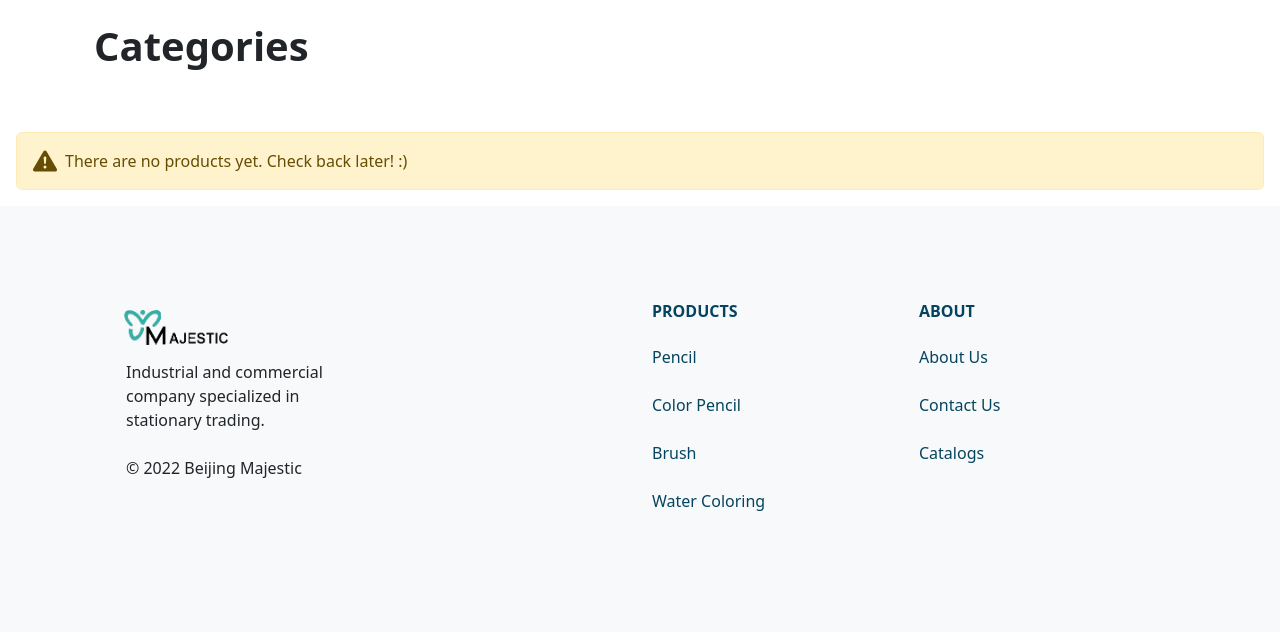
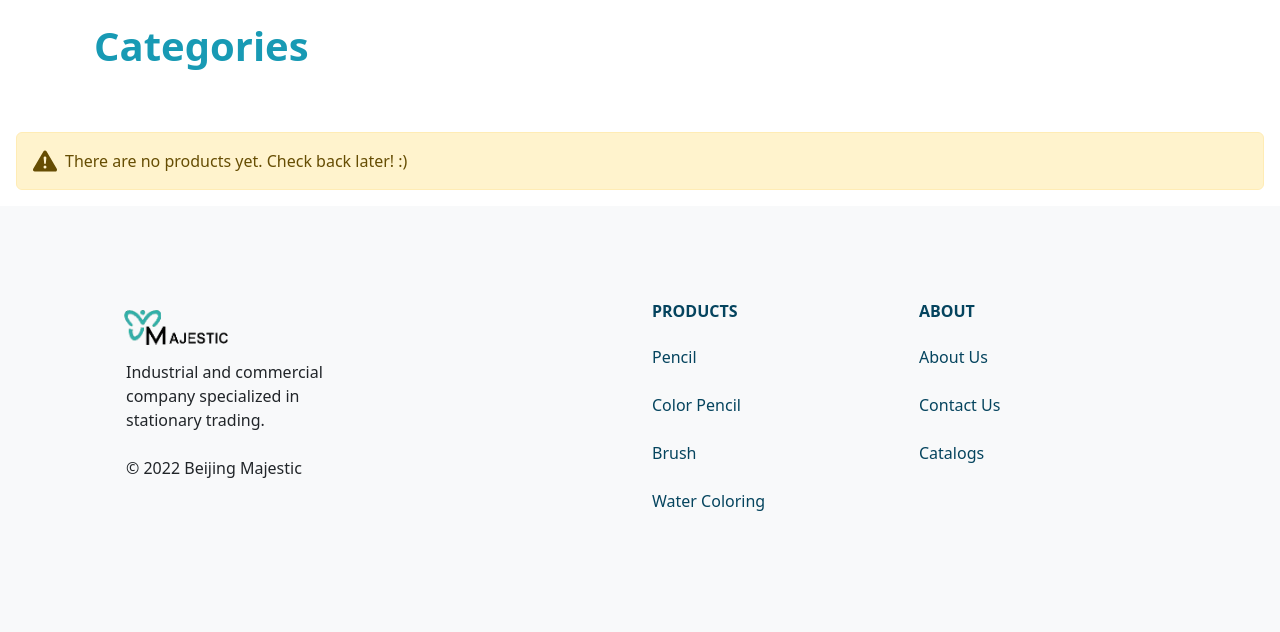
Before and after one commit to YRD-Software/bjmajestic.com, a Django app: page /products/ in a window 1280 px wide. Shown: the part 66-698 px from the top of the page. Run offline with Django 3.2, Linux system fonts and the light colour scheme; data that the repository does not hold is empty.

Commit message:
Update product and detail product page CSS

```diff
--- a/products/static/products/base.css
+++ b/products/static/products/base.css
@@ -16,6 +16,10 @@
 
 .text-navyblue {
     color: var(--navyblue) !important;
+}
+
+.text-bluegrotto {
+    color: var(--bluegrotto) !important;
 }
 
 a:hover {
--- a/products/templates/homepage/product_detail.html
+++ b/products/templates/homepage/product_detail.html
@@ -1,7 +1,7 @@
 {% extends "homepage/base.html" %} {% load static %} {% block content %}
 <div class="container-fluid bg-lightblue p-5">
   <div class="container col-lg-10 col-xxl-8">
-    <a class="btn btn-bluegrotto mb-3" href="javascript:window.history.back();">Back</a>
+    <a class="btn btn-navyblue mb-3" href="javascript:window.history.back();">Back</a>
     <div class="row justify-content-center">
       <div class="col">
         <div id="carouselFade" class="carousel slide carousel-fade" data-bs-ride="carousel">
--- a/products/templates/homepage/products.html
+++ b/products/templates/homepage/products.html
@@ -8,7 +8,7 @@
 {% block content %}
 <div class="container mt-3">
   <div class="container row align-items-center">
-    <p class="col fs-1 fw-semibold">{{ title }}</p>
+    <p class="col fs-1 fw-semibold text-bluegrotto">{{ title }}</p>
     <div class="col">
       <div class="float-end">
         <button class="btn btn-sm btn-outline-bluegrotto rounded-circle prev-btn">
```
